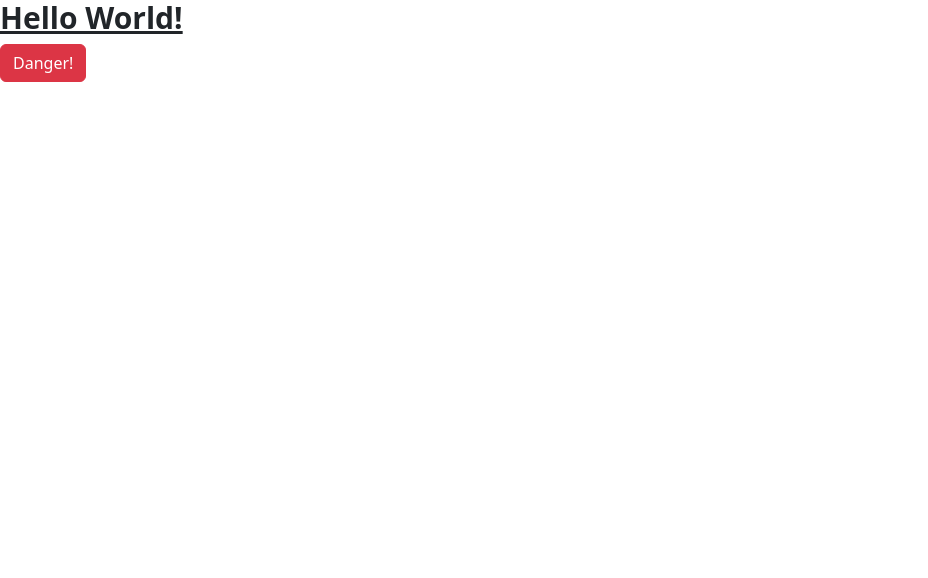
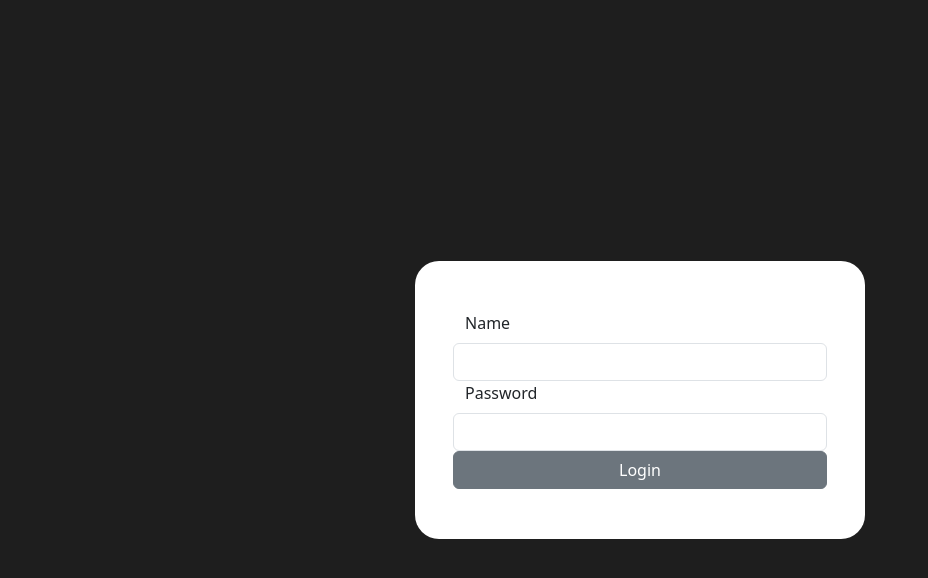
Before and after one commit to okadali/Lab-Report-System-v2, a React (Create React App) app in the folder lab-report-system-v2-frontend/: page / in a window 1280 px wide. Shown: the top 578 px of the page, without its empty margins (0-928 px from the left). Built offline with nearby package versions, Linux system fonts and the light colour scheme.

Commit message:
feat: login page init.

```diff
--- a/lab-report-system-v2-frontend/package.json
+++ b/lab-report-system-v2-frontend/package.json
@@ -9,6 +9,7 @@
     "bootstrap": "^5.3.2",
     "react": "^18.2.0",
     "react-dom": "^18.2.0",
+    "react-router-dom": "^6.18.0",
     "react-scripts": "5.0.1",
     "reactstrap": "^9.2.0",
     "web-vitals": "^2.1.4"
--- a/lab-report-system-v2-frontend/src/App.js
+++ b/lab-report-system-v2-frontend/src/App.js
@@ -1,15 +1,11 @@
-import { Button } from "reactstrap";
-
+import { Routes,Route } from "react-router-dom";
+import LoginPage from "./pages/login";
 
 function App() {
-  return (
-    <div className="App">
-      <h1 className="text-3xl font-bold underline">
-        Hello World!
-      </h1>
-      <Button color="danger" >Danger!</Button>
-    </div>
-  );
+  return <Routes>
+    <Route path="/" element={<LoginPage/>}/>
+
+  </Routes>
 }
 
 export default App;
--- /dev/null
+++ b/lab-report-system-v2-frontend/src/components/search.js
@@ -0,0 +1,59 @@
+const SearchBar = () => {
+    return <div>
+        <Row>
+        <Col md={4}>
+          <Label for="patientName">Name</Label>
+          <Input
+            id="patientName"
+            name="name"
+            placeholder="Patients name"
+            type="text"
+          />
+        </Col>
+        <Col md={4}>
+          <Label for="patientSurname">Surname</Label>
+          <Input
+            id="patientSurname"
+            name="surname"
+            placeholder="Patients surname"
+            type="text"
+          />
+        </Col>
+        <Col md={4}>
+          <Label for="patientTcid">T.C. Id</Label>
+          <Input
+            id="patientTcid"
+            name="surname"
+            placeholder="Patients T.C. Id"
+            type="text"
+          />
+        </Col>
+      </Row>
+      <Row>
+        <Col md={5}>
+          <Label for="laboratorianName">Laboratorian Name</Label>
+          <Input
+            id="laboratorianName"
+            name="name"
+            placeholder="Patients name"
+            type="text"
+          />
+        </Col>
+        <Col md={5}>
+          <Label for="laboratorianSurname">Laboratorian Surname</Label>
+          <Input
+            id="laboratorianSurname"
+            name="surname"
+            placeholder="Patients surname"
+            type="text"
+          />
+        </Col>
+        <Col md={2}>
+          <Label check for="exampleCheck">
+            Sort By Date
+          </Label>
+          <Input id="exampleCheck" name="check" type="checkbox" />
+        </Col>
+      </Row>
+    </div>
+}
--- a/lab-report-system-v2-frontend/src/index.js
+++ b/lab-report-system-v2-frontend/src/index.js
@@ -3,10 +3,13 @@ import ReactDOM from 'react-dom/client';
 import './index.css';
 import App from './App';
 import 'bootstrap/dist/css/bootstrap.min.css';
+import { BrowserRouter } from 'react-router-dom';
 
 const root = ReactDOM.createRoot(document.getElementById('root'));
 root.render(
   <React.StrictMode>
-    <App />
+    <BrowserRouter>
+      <App />
+    </BrowserRouter>
   </React.StrictMode>
 );
--- /dev/null
+++ b/lab-report-system-v2-frontend/src/pages/login.js
@@ -0,0 +1,21 @@
+import { Button, Col, Input, Label, Row } from "reactstrap";
+
+const LoginPage = () => {
+  return (
+    <div className="bg-gray-darker w-screen h-screen flex items-center justify-center">
+      <div className="w-[450px]  p-[50px] bg-white rounded-3xl">
+        <Row>
+          <Label for="username">Name</Label>
+          <Input id="username" type="text" />
+
+          <Label for="password">Password</Label>
+          <Input id="password" type="password" />
+
+          <Button>Login</Button>
+        </Row>
+      </div>
+    </div>
+  );
+};
+
+export default LoginPage;
--- a/lab-report-system-v2-frontend/tailwind.config.js
+++ b/lab-report-system-v2-frontend/tailwind.config.js
@@ -5,6 +5,17 @@ module.exports = {
   ],
   theme: {
     extend: {},
+    colors: {
+      "white": "#FFFFFF",
+      "gray": "#303030",
+      "gray-light": "#363636",
+      "white-light": "#D9D9D9",
+      "blue": "#466AFE",
+      "blue-light": "#46B1FF",
+      "black": "#191919",
+      "yellow": "#FFD30E",
+      "gray-darker": "#1E1E1E"
+    },
   },
   plugins: [],
 }
```
Also changed, not shown: 1 other file (tests, documents, lock files or other folders).
